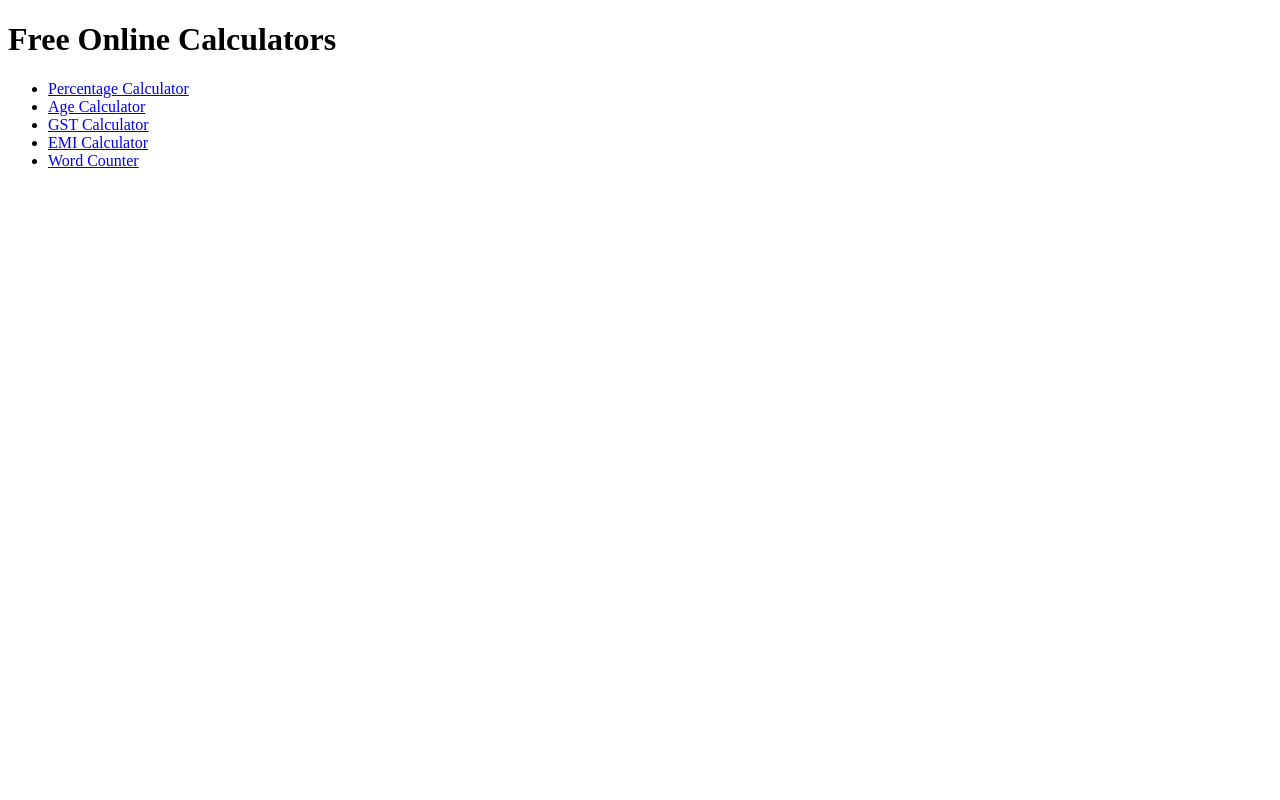
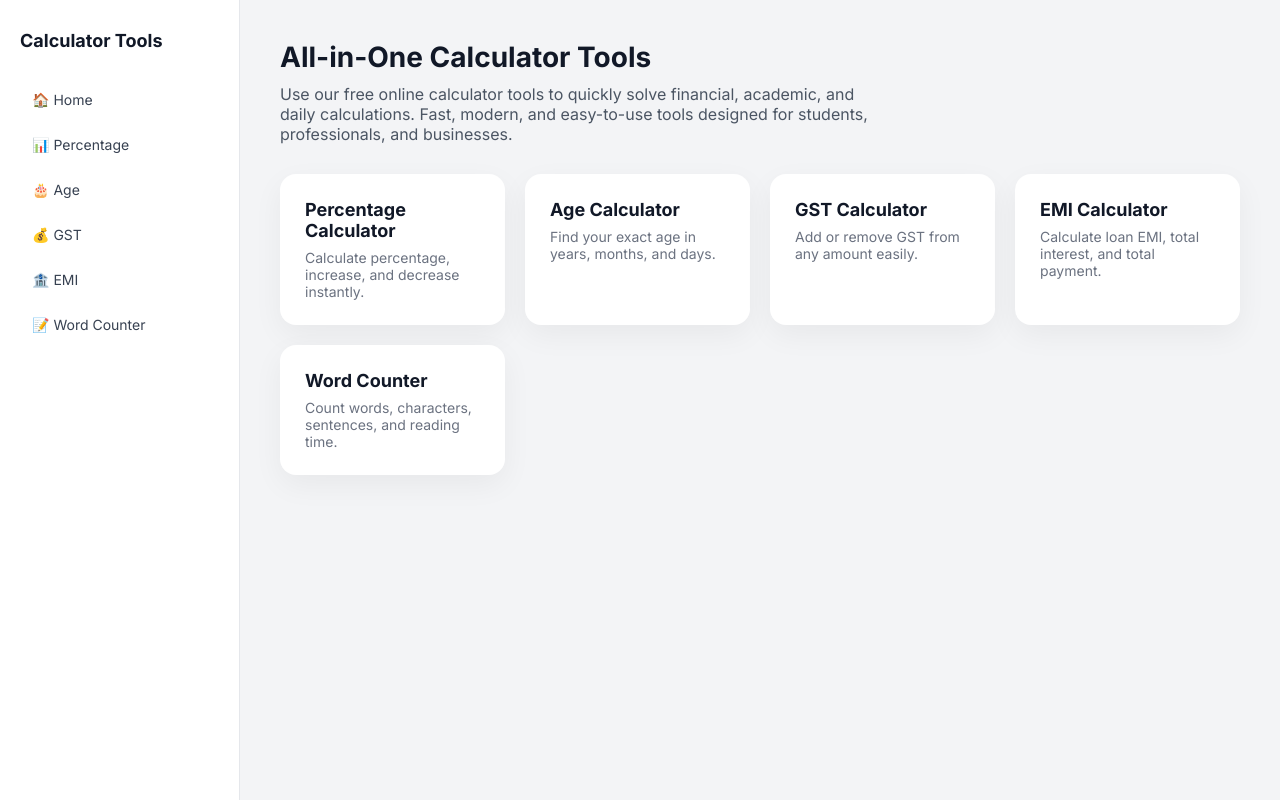
Before and after one commit to anoshrameez13-sys/calculator-tools, a plain HTML site: page index.html in a window 1280 px wide. Drawn offline with Linux system fonts and the light colour scheme.

Commit message:
index.html

```diff
--- a/index.html
+++ b/index.html
@@ -3,20 +3,169 @@
 <head>
 <meta charset="UTF-8">
 <meta name="viewport" content="width=device-width, initial-scale=1.0">
-<title>Free Online Calculators</title>
-<link rel="stylesheet" href="style.css">
+<title>Free Online Calculator Tools – All-in-One Tool Hub</title>
+<meta name="description" content="Free online calculator tools including Percentage Calculator, Age Calculator, GST Calculator, EMI Calculator, and Word Counter. Fast, modern, and easy to use.">
+
+<link href="https://fonts.googleapis.com/css2?family=Inter:wght@400;600;700&display=swap" rel="stylesheet">
+
+<style>
+* {
+  margin: 0;
+  padding: 0;
+  box-sizing: border-box;
+}
+
+body {
+  font-family: 'Inter', sans-serif;
+  background: #f3f4f6;
+  display: flex;
+  min-height: 100vh;
+  color: #111827;
+}
+
+/* Sidebar */
+.sidebar {
+  width: 240px;
+  background: white;
+  padding: 30px 20px;
+  border-right: 1px solid #e5e7eb;
+}
+
+.sidebar h2 {
+  margin-bottom: 30px;
+  font-size: 18px;
+}
+
+.sidebar a {
+  display: block;
+  padding: 10px 12px;
+  margin-bottom: 8px;
+  text-decoration: none;
+  color: #374151;
+  border-radius: 8px;
+  font-size: 14px;
+}
+
+.sidebar a:hover {
+  background: #eef2ff;
+  color: #4f46e5;
+}
+
+/* Main */
+.main {
+  flex: 1;
+  padding: 40px;
+}
+
+h1 {
+  margin-bottom: 10px;
+  font-size: 28px;
+}
+
+.intro {
+  margin-bottom: 30px;
+  color: #4b5563;
+  max-width: 600px;
+}
+
+.tools-grid {
+  display: grid;
+  grid-template-columns: repeat(auto-fit, minmax(220px, 1fr));
+  gap: 20px;
+}
+
+.tool-card {
+  background: white;
+  padding: 25px;
+  border-radius: 16px;
+  box-shadow: 0 10px 30px rgba(0,0,0,0.05);
+  text-decoration: none;
+  color: #111827;
+  transition: all 0.2s ease;
+}
+
+.tool-card:hover {
+  transform: translateY(-5px);
+  box-shadow: 0 15px 40px rgba(0,0,0,0.08);
+}
+
+.tool-card h3 {
+  margin-bottom: 8px;
+  font-size: 18px;
+}
+
+.tool-card p {
+  font-size: 14px;
+  color: #6b7280;
+}
+
+/* Responsive */
+@media (max-width: 900px) {
+  body {
+    flex-direction: column;
+  }
+
+  .sidebar {
+    width: 100%;
+    border-right: none;
+    border-bottom: 1px solid #e5e7eb;
+  }
+
+  .main {
+    padding: 20px;
+  }
+}
+</style>
 </head>
+
 <body>
 
-<h1>Free Online Calculators</h1>
+<div class="sidebar">
+  <h2>Calculator Tools</h2>
+  <a href="index.html">🏠 Home</a>
+  <a href="percentage-calculator.html">📊 Percentage</a>
+  <a href="age-calculator.html">🎂 Age</a>
+  <a href="gst-calculator.html">💰 GST</a>
+  <a href="emi-calculator.html">🏦 EMI</a>
+  <a href="word-counter.html">📝 Word Counter</a>
+</div>
 
-<ul>
-  <li><a href="percentage-calculator.html">Percentage Calculator</a></li>
-  <li><a href="age-calculator.html">Age Calculator</a></li>
-  <li><a href="gst-calculator.html">GST Calculator</a></li>
-  <li><a href="emi-calculator.html">EMI Calculator</a></li>
-  <li><a href="word-counter.html">Word Counter</a></li>
-</ul>
+<div class="main">
+  <h1>All-in-One Calculator Tools</h1>
+  <p class="intro">
+    Use our free online calculator tools to quickly solve financial, academic, and daily calculations.
+    Fast, modern, and easy-to-use tools designed for students, professionals, and businesses.
+  </p>
+
+  <div class="tools-grid">
+
+    <a href="percentage-calculator.html" class="tool-card">
+      <h3>Percentage Calculator</h3>
+      <p>Calculate percentage, increase, and decrease instantly.</p>
+    </a>
+
+    <a href="age-calculator.html" class="tool-card">
+      <h3>Age Calculator</h3>
+      <p>Find your exact age in years, months, and days.</p>
+    </a>
+
+    <a href="gst-calculator.html" class="tool-card">
+      <h3>GST Calculator</h3>
+      <p>Add or remove GST from any amount easily.</p>
+    </a>
+
+    <a href="emi-calculator.html" class="tool-card">
+      <h3>EMI Calculator</h3>
+      <p>Calculate loan EMI, total interest, and total payment.</p>
+    </a>
+
+    <a href="word-counter.html" class="tool-card">
+      <h3>Word Counter</h3>
+      <p>Count words, characters, sentences, and reading time.</p>
+    </a>
+
+  </div>
+</div>
 
 </body>
 </html>
```
